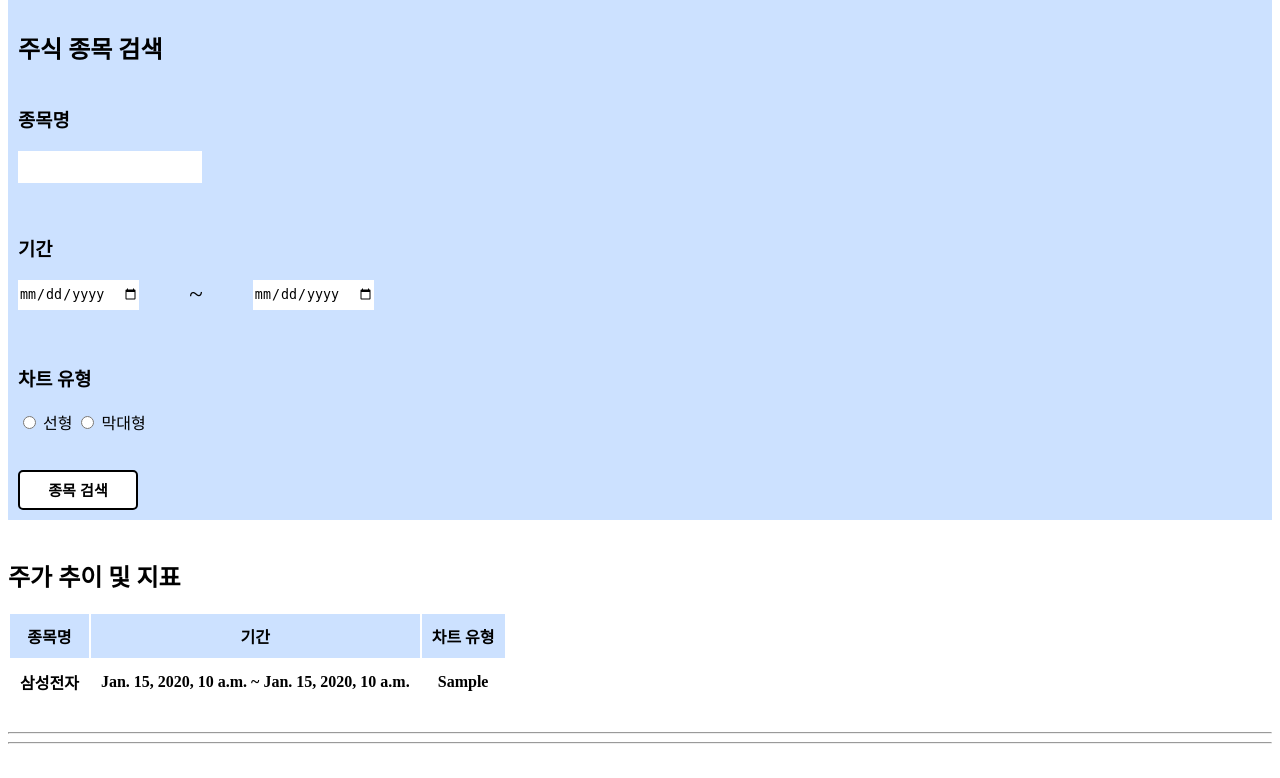
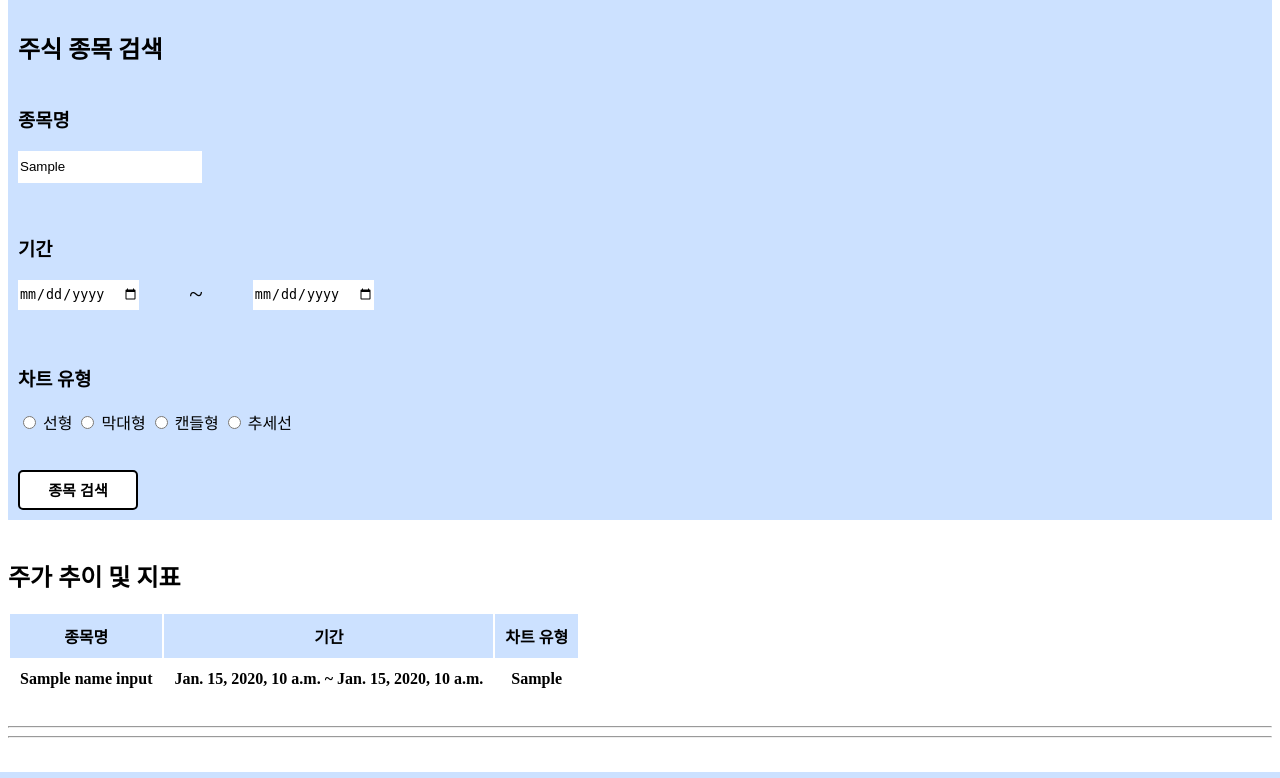
Before and after one commit to wooseok-AI/Stock_Data_Analysis, a Django app: template stock_price_visualization/stock_analyze/templates/stock_analyze/stock.html in a window 1280 px wide. Shown: the part 89-867 px from the top of the page. Run offline with Django 4.2, Linux system fonts and the light colour scheme; tables that the repository leaves empty hold one stand-in row (values such as "Sample post"); the template is opened without the code that fills it: values that come from a table or form of the project are taken from there, most other values are stand-ins (such as "Sample title", 1, 10 or a date in 2020); lists and menus that the app fills with data are empty.

Commit message:
추세선기능 추가

```diff
--- a/stock_price_visualization/stock_analyze/templates/stock_analyze/stock.html
+++ b/stock_price_visualization/stock_analyze/templates/stock_analyze/stock.html
@@ -88,7 +88,7 @@
         <form method="GET" action="/stock_info/">
             <section id = "stock_name_section">
                 <h3>종목명</h3>
-                <input type="text" id="name_input" name="name">
+                <input type="text" id="name_input" name="name_input" value={% if name_input %} {{name_input}} {% else %}""{% endif %}>
             </section>
             <br>
 
@@ -117,6 +117,12 @@
 
                 <input type="radio" id="chart_type2" name="chart_type" value="bar_plot" {% if chart_type == "bar_plot" %}  checked="checked" {% endif %} >
                 <label for="chart_type1">막대형</label>
+
+                <input type="radio" id="chart_type3" name="chart_type" value="candle_plot" {% if chart_type == "candle_plot" %}  checked="checked" {% endif %} >
+                <label for="chart_type1">캔들형</label>
+
+                <input type="radio" id="chart_type4" name="chart_type" value="trend_line" {% if chart_type == "trend_line" %}  checked="checked" {% endif %} >
+                <label for="chart_type1">추세선</label>
             </section>
             <br><br>
 
@@ -137,7 +143,7 @@
             </tr>
 
             <tr>
-                <th>삼성전자</th>
+                <th>{{name_input}}</th>
                 <th>{{start_date}} ~ {{end_date}}</th>
                 <th>{{chart_type}}</th>
             </tr>
--- a/stock_price_visualization/stock_analyze/views.py
+++ b/stock_price_visualization/stock_analyze/views.py
@@ -19,7 +19,7 @@ def index(request):
 
 def stock_info(request):
     if request.method == "GET":
-        stock_name = request.GET.get("name")
+        stock_name = request.GET.get("name_input")
         start_date = request.GET.get("start_date")
         end_date = request.GET.get("end_date")
         chart_type = request.GET.get("chart_type")
@@ -38,6 +38,7 @@ def stock_info(request):
                 chart = get_chart(price_data_df, chart_type=chart_type, fig=fig)
 
                 context = {
+                            'name_input' : stock_name,
                             'stock_data': stock_data,
                             'price_data': price_data_df.to_html(),
                             'chart': chart, 'chart_type': chart_type,
```
Also changed, not shown: stock_price_visualization/stock_analyze/templates/stock_analyze/index.html (+7 -1 lines), stock_price_visualization/stock_analyze/utils.py (+23 -1 lines).
